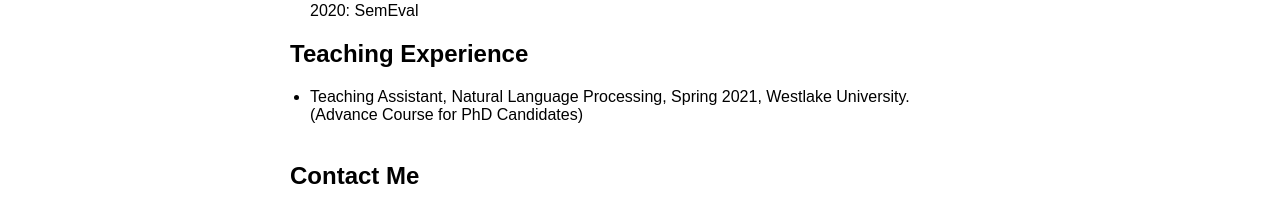
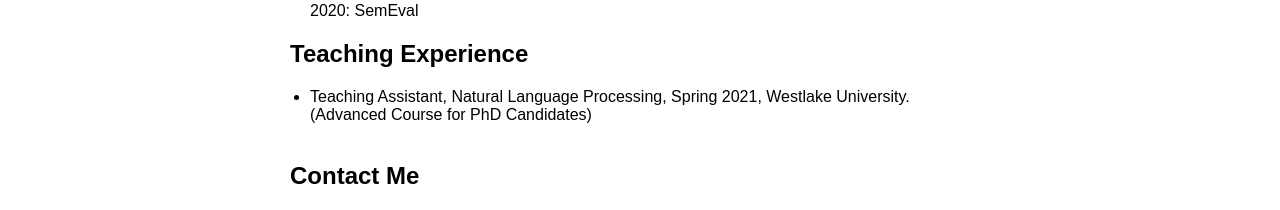
Before and after one commit to pailiu1998/pailiu1998.github.io, a Jekyll site: the page built from index.md, in a window 1280 px wide. Shown: the part 901-1111 px from the top of the page. Built offline with Jekyll 4.4.1, drawn with Linux system fonts in a browser that asks for light colours; our own code applies the rules of GitHub Pages for plain Markdown files.

Commit message:
mod index typo3

```diff
--- a/index.md
+++ b/index.md
@@ -33,7 +33,7 @@ I received my undergraduate degree on Software Engineering from Northeastern Uni
 2020: SemEval<br>
 
 ## Teaching Experience
-* Teaching Assistant, Natural Language Processing, Spring 2021, Westlake University. (Advance Course for PhD Candidates)
+* Teaching Assistant, Natural Language Processing, Spring 2021, Westlake University. (Advanced Course for PhD Candidates)
 <br/><br/>
 
 ## Contact Me
```
